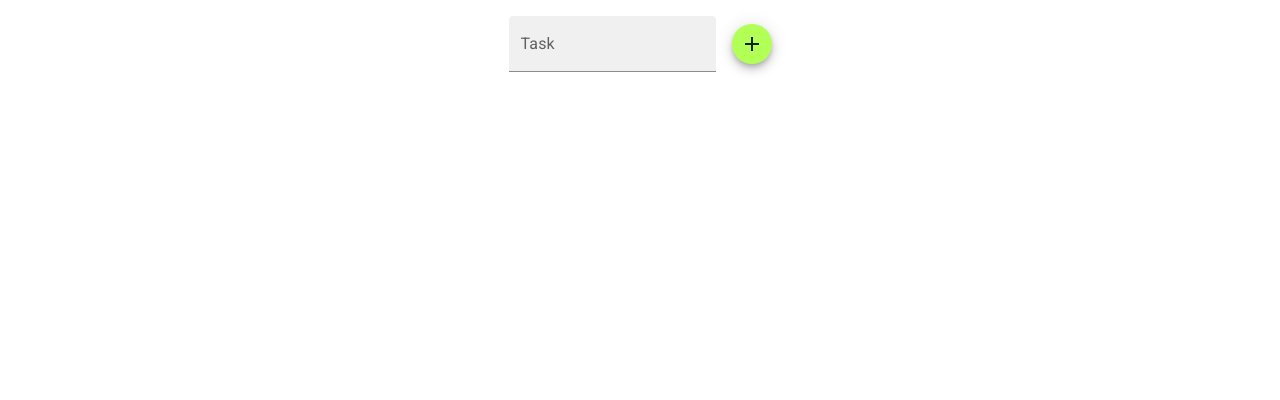
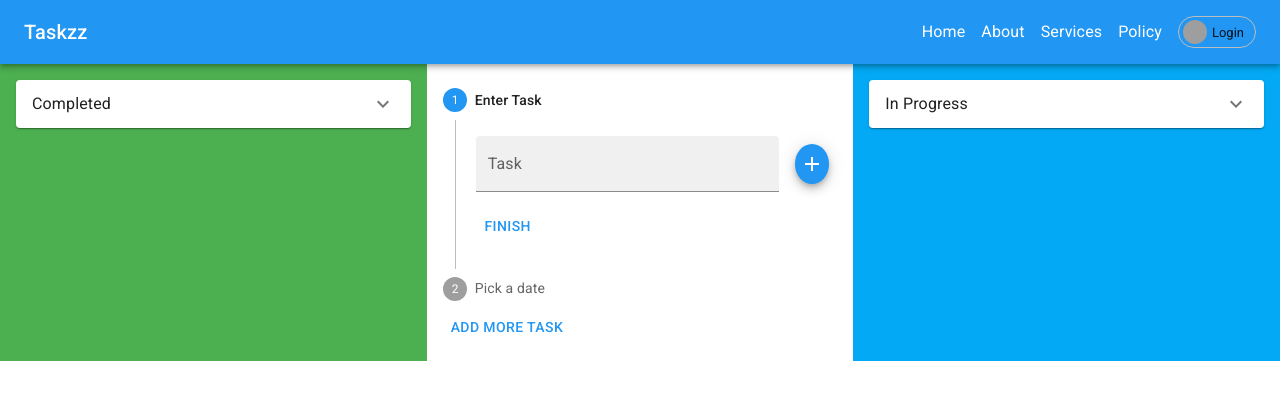
Before and after one commit to NishantMoolya/TaskManager, a React (Create React App) app: page / in a window 1280 px wide. Shown: the top 400 px of the page. Built offline with nearby package versions, Linux system fonts and the light colour scheme; grey boxes are pictures that could not be loaded.

Commit message:
completed initial version-1

```diff
--- a/src/components/App.jsx
+++ b/src/components/App.jsx
@@ -1,16 +1,23 @@
-import { Box, Container } from '@mui/material'
+import { Accordion, AccordionDetails, AccordionSummary, Box, Container, Grid, TextField, Typography } from '@mui/material'
 import React, { useState } from 'react'
 import Input from './Input'
 import TaskList from './TaskList'
+import Navbar from './Navbar'
+import { ExpandMore } from '@mui/icons-material'
+import Footer from './Footer'
+import Counter from './Counter'
 
 const App = () => {
   const [taskInput, setTaskInput] = useState("");
   const [taskList, setTaskList] = useState([]);
   const [trigger, setTrigger] = useState(true);
-  const [index,setIndex] = useState(null);
+  const [index, setIndex] = useState(null);
+  const [newDate,setNewDate] = useState(null);
+  let prstDate = new Date().getDate();
+  const [diff,setDiff] = useState(null);
   const addTask = () => {
-    if(taskInput){
-      setTaskList([...taskList,taskInput]);
+    if (taskInput) {
+      setTaskList([...taskList, taskInput]);
       setTaskInput("");
       console.log(taskList);
     }
@@ -25,18 +32,43 @@ const App = () => {
     setTrigger(false);
   }
   const editTaskOriginal = () => {
-  if(taskInput){
-  taskList.splice(index,1,taskInput);
+    if (taskInput) {
+      taskList.splice(index, 1, taskInput);
       setTaskInput("");
       setTrigger(true);
     }
   }
+  const handleDate = (e) => {
+     setNewDate(new Date(e.target.value).getDate());
+  }
   return (
-    <Box>
-      <Container sx={{ width:{xs:"100%",sm:600,md:900}}}>
-      <Input taskInput={taskInput} setTaskInput={setTaskInput} addTask={addTask} editTaskOriginal={editTaskOriginal} trigger={trigger} />
+    <Box minHeight={'100vh'}>
+      <Navbar />
+      <Grid container>
+        <Grid item flex={1} bgcolor={'success.light'} justifyContent={'center'} p={2}>
+          <Accordion>
+            <AccordionSummary expandIcon={<ExpandMore />}>
+              <Typography>Completed</Typography>
+            </AccordionSummary>
+            <AccordionDetails>
+              <TaskList taskList={taskList} deleteTask={deleteTask} editTask={editTask} date={newDate-prstDate} />
+            </AccordionDetails>
+          </Accordion>
+        </Grid>
+        <Grid item flex={1} justifyContent={'center'} bgcolor={'warn.light'} p={2}>
+          <Input taskInput={taskInput} setTaskInput={setTaskInput} addTask={addTask} editTaskOriginal={editTaskOriginal} trigger={trigger} handleDate={handleDate} />
+        </Grid>
+        <Grid item flex={1} bgcolor={'info.light'} justifyContent={'center'} p={2}>
+          <Accordion>
+            <AccordionSummary expandIcon={<ExpandMore />}>
+              <Typography>In Progress</Typography>
+            </AccordionSummary>
+            <AccordionDetails>
               <TaskList taskList={taskList} deleteTask={deleteTask} editTask={editTask} />
-      </Container>
+            </AccordionDetails>
+          </Accordion>
+        </Grid>
+      </Grid>
     </Box>
   )
 }
--- /dev/null
+++ b/src/components/Counter.jsx
@@ -0,0 +1,27 @@
+import { Box, Button, Typography } from '@mui/material'
+import React, { useReducer } from 'react'
+const reducer = (num,action) => {
+    switch(action.type){
+        case "add": return add(num)
+        case 'sub': return sub(num)
+    }
+}
+function add(a){
+    return a+1
+}
+function sub(a){
+    return a-1
+}
+const Counter = () => {
+
+    const [num, dispatch] = useReducer(reducer, 0);
+  return (
+    <Box>
+        <Typography>{ num }</Typography>
+        <Button onClick={(e) => dispatch({ type:"add"})}>add</Button>
+        <Button onClick={(e) => dispatch({type:"sub"})}>sub</Button>
+    </Box>
+  )
+}
+
+export default Counter
--- /dev/null
+++ b/src/components/Footer.jsx
@@ -0,0 +1,20 @@
+import { AppBar, Grid, Toolbar, Typography } from '@mui/material'
+import React from 'react'
+
+const Footer = () => {
+  return (
+    <AppBar position='sticky'sx={{ bottom:0,left:0}}>
+        <Toolbar>
+            <Grid container>
+                <Grid item>
+                    <Typography variant='subtitle1'>
+                        This is footer
+                    </Typography>
+                </Grid>
+            </Grid>
+        </Toolbar>
+    </AppBar>
+  )
+}
+
+export default Footer
--- a/src/components/Input.jsx
+++ b/src/components/Input.jsx
@@ -1,19 +1,49 @@
 import { Add, Edit } from '@mui/icons-material'
-import { Fab, IconButton, Stack, TextField } from '@mui/material'
-import React from 'react'
+import { Box, Button, Fab, IconButton, Stack, Step, StepContent, StepLabel, Stepper, TextField, Typography } from '@mui/material'
+import React, { useState } from 'react'
 
-const Input = ({ taskInput,setTaskInput,addTask,editTaskOriginal,trigger }) => {
+const Input = ({ taskInput, setTaskInput, addTask, editTaskOriginal, trigger,handleDate }) => {
+  const [active, setActive] = useState(0);
+  const handleStep = () => {
+    setActive((preVal) => preVal + 1);
+  }
+  const handleReset = () => {
+    setActive(0);
+  }
   return (
+    <Box>
+      <Stepper orientation='vertical' activeStep={active}>
+        <Step>
+          <StepLabel>
+            Enter Task
+          </StepLabel>
+          <StepContent>
             <Stack direction={"row"} justifyContent={"center"} alignItems={"center"} spacing={2} marginBlock={2}>
-        <TextField variant='filled' label="Task" value={taskInput} onChange={(e) => setTaskInput(e.target.value)} />
-        {trigger?<Fab color='primary' onClick={addTask} size='small'>
+              <TextField variant='filled' label="Task" value={taskInput} onChange={(e) => setTaskInput(e.target.value)} fullWidth />
+              {trigger ? <Fab color='primary' onClick={addTask} size='small'>
                 <Add />
-        </Fab>:
+              </Fab> :
                 <IconButton color='secondary' onClick={editTaskOriginal}>
                   <Edit />
                 </IconButton>}
 
             </Stack>
+            <Button onClick={handleStep}>Finish</Button>
+          </StepContent>
+        </Step>
+        <Step>
+          <StepLabel>
+            Pick a date
+          </StepLabel>
+          <StepContent>
+            <input type='date' onChange={(e) => handleDate(e)} />
+            <Button onClick={handleStep}>Finish</Button>
+          </StepContent>
+        </Step>
+      </Stepper>
+      <Button onClick={handleReset}>Add more task</Button>
+    </Box>
+
   )
 }
 
--- /dev/null
+++ b/src/components/Navbar.jsx
@@ -0,0 +1,43 @@
+import { AppBar, Avatar, Box, Chip, Grid, Stack, Toolbar, Typography } from '@mui/material'
+import React from 'react'
+
+const Navbar = () => {
+    return (
+        <AppBar position='sticky'>
+            <Toolbar>
+                <Grid container alignItems={'center'}>
+                    <Grid item flex={1}>
+                        <Typography variant='h6'>
+                            Taskzz
+                        </Typography>
+                    </Grid>
+                    <Grid item>
+                        <Grid container spacing={2} alignItems={'center'}>
+                            <Grid item>
+                                <Typography variant='body1'>Home</Typography>
+                            </Grid>
+                            <Grid item>
+                                <Typography variant='body1'>About</Typography>
+                            </Grid>
+                            <Grid item>
+                                <Typography variant='body1'>Services</Typography>
+                            </Grid>
+                            <Grid item>
+                                <Typography variant='body1'>Policy</Typography>
+                            </Grid>
+                            <Grid item>
+                                <Chip
+                                    avatar={<Avatar alt="Natacha" src="/static/images/avatar/1.jpg" />}
+                                    label="Login"
+                                    variant="outlined"
+                                />
+                            </Grid>
+                        </Grid>
+                    </Grid>
+                </Grid>
+            </Toolbar>
+        </AppBar>
+    )
+}
+
+export default Navbar
--- a/src/components/TaskList.jsx
+++ b/src/components/TaskList.jsx
@@ -1,8 +1,8 @@
 import { Delete, Edit } from '@mui/icons-material'
 import { Box, Checkbox, IconButton, Stack, Typography } from '@mui/material'
-import React from 'react'
+import React, { useState } from 'react'
 
-const TaskList = ({ taskList,deleteTask,editTask }) => {
+const TaskList = ({ taskList,deleteTask,editTask,date }) => {
     return (
         <Box>
             <Stack justifyContent={'center'} marginBottom={2} spacing={1}>
@@ -11,6 +11,7 @@ const TaskList = ({ taskList,deleteTask,editTask }) => {
                         return <Stack direction={'row'} alignItems={'center'} justifyContent={'center'} key={ind}>
                             <Checkbox />
                             <Typography variant='body1' flexGrow={1} sx={{ wordWrap:"break-word"}}>{ task }</Typography>
+                            <Typography variant='overline'>{`${date} days left`}</Typography>
                             <IconButton color='success' onClick={(e) => editTask(ind)}>
                                 <Edit />
                             </IconButton>
--- /dev/null
+++ b/src/components/date.js
@@ -0,0 +1,5 @@
+let date = new Date("2023-11-17");
+console.log(date);
+console.log(date.getDate());
+const futr = 18;
+console.log(futr - date.getDate());
--- a/src/index.css
+++ b/src/index.css
@@ -11,3 +11,6 @@ code {
   font-family: source-code-pro, Menlo, Monaco, Consolas, 'Courier New',
     monospace;
 }
+#root{
+  min-height: 100vh;
+}
--- a/src/theme.js
+++ b/src/theme.js
@@ -1,11 +1,14 @@
-import { createTheme, responsiveFontSizes } from "@mui/material";
+import { createTheme } from "@mui/material";
 
 const theme = createTheme({
     palette:{
         primary:{
-            main:"#b2ff56"
+            main:"#2196f3"
+        },
+        secondary:{
+            main:"#00b0ff"
         }
     }
 })
 
-export default responsiveFontSizes(theme,5);
+export default theme;
```
Also changed, not shown: src/components/TaskTaker.jsx (added, +9 -0 lines). Lines whose indentation alone changed are shown as unchanged.
